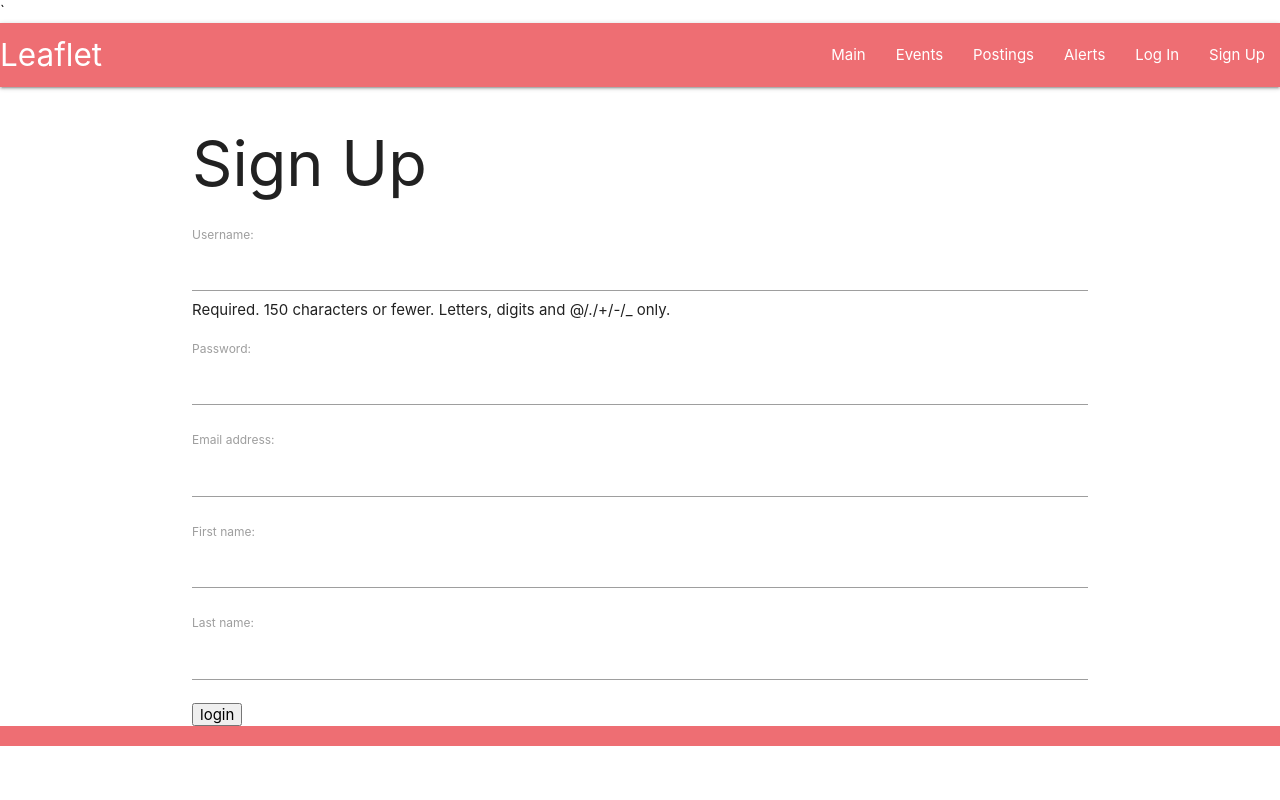
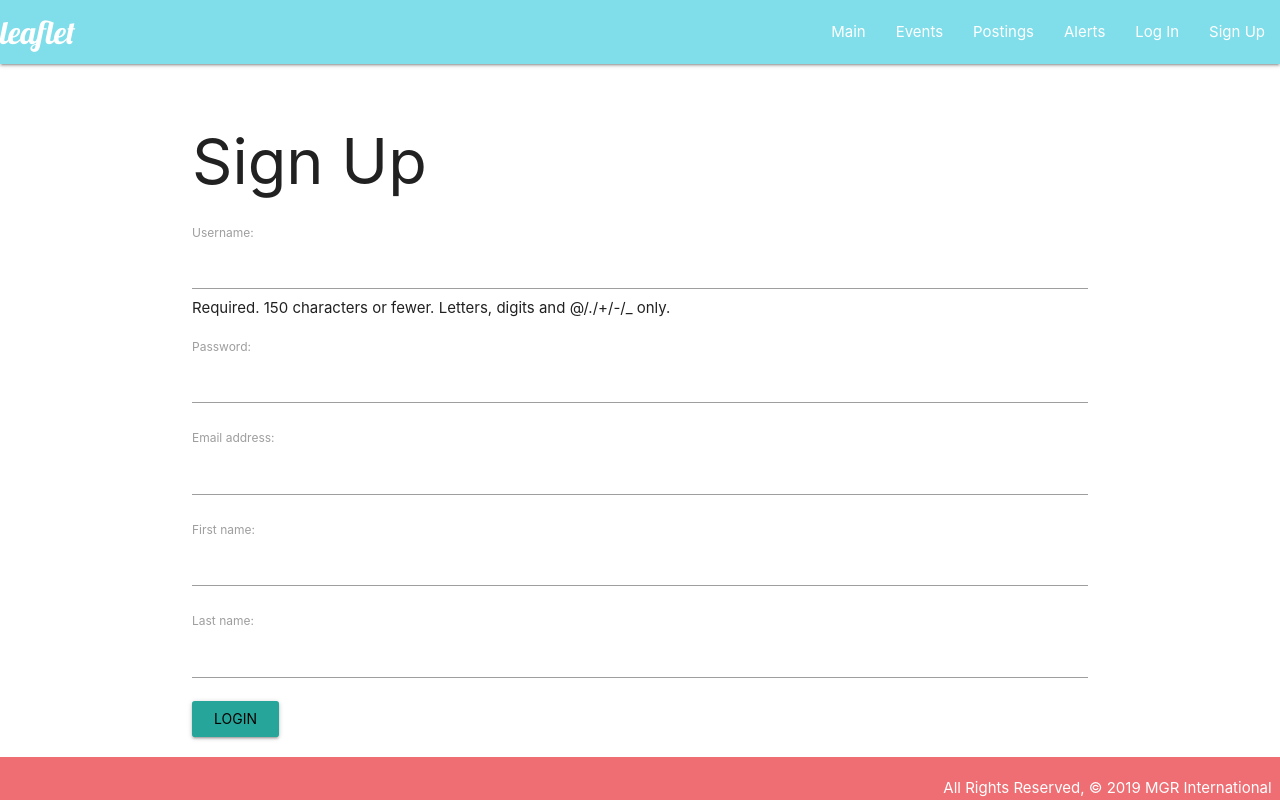
Before and after one commit to weronikaviola/leaflet, a Django app: page /accounts/signup in a window 1280 px wide. Run offline with Django 3.2, Linux system fonts and the light colour scheme; some libraries are stand-ins or nearby versions.

Commit message:
new changes

```diff
--- a/leaflet/main_app/static/css/style.css
+++ b/leaflet/main_app/static/css/style.css
@@ -1,9 +1,24 @@
 body {
     height: 100vh;
+    display: flex;
+    flex-direction: column;
+    justify-content: space-between;
+    align-content: center;
+    align-items: center;
+    width: 100vw;
+}
 
+header {
+    width: 100%;
+}
+
+.title {
+    font-family: 'Lobster', cursive;
+    padding: 20px;
 }
 
 footer {
     padding-top: 0;
     text-align: right;
+    width: 100%;
 }
--- a/leaflet/main_app/static/javascript/main.js
+++ b/leaflet/main_app/static/javascript/main.js
@@ -1,5 +1,5 @@
 // For collapsing side nav
-// document.addEventListener('DOMContentLoaded', function() {
-//     var elems = document.querySelectorAll('.sidenav');
-//     var instances = M.Sidenav.init(elems, options);
-//   });
+document.addEventListener('DOMContentLoaded', function() {
+    var elems = document.querySelectorAll('.sidenav');
+    var instances = M.Sidenav.init(elems, options);
+  });
--- a/leaflet/main_app/templates/base.html
+++ b/leaflet/main_app/templates/base.html
@@ -11,7 +11,8 @@
     <!-- Materialize icons -->
     <link href="https://fonts.googleapis.com/icon?family=Material+Icons" rel="stylesheet">
     <!-- Added jQuery -->
-`
+    <link href="https://fonts.googleapis.com/css?family=Lobster|Roboto" rel="stylesheet">
+    <link rel="stylesheet" href="{% static 'css/style.css' %}">
     <script src="https://ajax.googleapis.com/ajax/libs/jquery/3.3.1/jquery.min.js"></script>
     <!-- Compiled and minified JavaScript -->
     <script src="https://cdnjs.cloudflare.com/ajax/libs/materialize/1.0.0/js/materialize.min.js"></script>
@@ -21,9 +22,8 @@
 <body>
     <header>
         <nav>
-
-            <div class="nav-wrapper">
-                <a href="#" class="brand-logo">Leaflet</a>
+            <div class="cyan lighten-3 nav-wrapper">
+                <a href="#" class="title brand-logo">leaflet</a>
                 <a href="#" data-target="mobile-demo" class="sidenav-trigger"><i class="material-icons">menu</i></a>
                 <ul id="nav-mobile" class="right">
                 {% if user.is_authenticated %}
@@ -57,8 +57,8 @@
         {% block content %}
         {% endblock %}
     </div>
-    <footer class="page-footer">
-        <div class="right">All Rights Reserved, &copy; 2019 MGR International &nbsp;</div>
+    <footer class="darken-3 page-footer">
+        <div class="darken-3 right">All Rights Reserved, &copy; 2019 MGR International &nbsp;</div>
     </footer>
     <script src="https://cdnjs.cloudflare.com/ajax/libs/materialize/0.97.3/js/materialize.min.js"></script>
 </body>
--- a/leaflet/main_app/templates/main_app/alert_confirm_delete.html
+++ b/leaflet/main_app/templates/main_app/alert_confirm_delete.html
@@ -4,7 +4,7 @@
 <h3>Are you sure you want to delete {{ object.title }}</h3>
 <form action="" method="POST">
     {% csrf_token %}
-    <input type="submit" value="Yes - Delete">
+    <input class="btn waves-effect waves-light"type="submit" value="Yes - Delete">
     <a href="{% url 'alerts_details' object.id %}">Cancel</a>
 </form>
 {% endblock %}
--- a/leaflet/main_app/templates/main_app/alert_form.html
+++ b/leaflet/main_app/templates/main_app/alert_form.html
@@ -10,7 +10,7 @@
     <table>
         {{ form.as_table }}
     </table>
-    <input type="submit" value="Add!">
+    <input class="btn waves-effect waves-light" type="submit" value="Add!">
 </form>
 
 
--- a/leaflet/main_app/templates/main_app/event_confirm_delete.html
+++ b/leaflet/main_app/templates/main_app/event_confirm_delete.html
@@ -4,7 +4,7 @@
 <h3>Are you sure you want to delete {{ object.name }}</h3>
 <form action="" method="POST">
     {% csrf_token %}
-    <input type="submit" value="Yes - Delete">
+    <input class="btn waves-effect waves-light" type="submit" value="Yes - Delete">
     <a href="{% url 'events_details' object.id %}">Cancel</a>
 </form>
 {% endblock %}
--- a/leaflet/main_app/templates/main_app/event_form.html
+++ b/leaflet/main_app/templates/main_app/event_form.html
@@ -10,7 +10,7 @@
     <table>
         {{ form.as_table }}
     </table>
-    <input type="submit" value="Add!">
+    <input class="btn waves-effect waves-light" type="submit" value="Add!">
 </form>
 
 
--- a/leaflet/main_app/templates/main_app/event_list.html
+++ b/leaflet/main_app/templates/main_app/event_list.html
@@ -6,9 +6,9 @@
 {% for event in event_list %}
 <h2>{{event.name}}</h2>
 <div>
-        <a href="{% url 'events_update' event.id %}">Edit</a>
-        <a href="{% url 'events_delete' event.id %}">Delete</a>
-    </div>
+    <a href="{% url 'events_update' event.id %}">Edit</a>
+    <a href="{% url 'events_delete' event.id %}">Delete</a>
+</div>
 {% endfor %}
 
 {% endblock %}
--- a/leaflet/main_app/templates/main_app/posting_confirm_delete.html
+++ b/leaflet/main_app/templates/main_app/posting_confirm_delete.html
@@ -4,7 +4,7 @@
 <h3>Are you sure you want to delete {{ object.title }}?</h3>
 <form action="" method="POST">
     {% csrf_token %}
-    <input type="submit" value="Yes - Delete">
+    <input class="btn waves-effect waves-light" type="submit" value="Yes - Delete">
     <a href="{% url 'postings_details' object.id %}">Cancel</a>
 </form>
 {% endblock %}
--- a/leaflet/main_app/templates/main_app/posting_form.html
+++ b/leaflet/main_app/templates/main_app/posting_form.html
@@ -10,7 +10,7 @@
     <table>
         {{ form.as_table }}
     </table>
-    <input type="submit" value="Add!">
+    <input class="btn waves-effect waves-light" type="submit" value="Add!">
 </form>
 
 
--- a/leaflet/main_app/templates/main_app/profile_form.html
+++ b/leaflet/main_app/templates/main_app/profile_form.html
@@ -5,6 +5,6 @@
     <table>
         {{ form.as_table }}
     </table>
-    <input type="submit" value="Submit">
+    <input class="btn waves-effect waves-light"type="submit" value="Submit">
 </form>
 {% endblock %}
--- a/leaflet/main_app/templates/registration/login.html
+++ b/leaflet/main_app/templates/registration/login.html
@@ -6,7 +6,7 @@
 <form action="{% url 'login' %}" method="post">
     {% csrf_token %}
     {{ form }}
-    <input type="submit" value="login">
+    <input class="btn waves-effect waves-light" type="submit" value="login">
     <input type="hidden" name="next" value="{{next}}">
 </form>
 
--- a/leaflet/main_app/templates/registration/signup.html
+++ b/leaflet/main_app/templates/registration/signup.html
@@ -6,7 +6,7 @@
 <form action="{% url 'signup' %}" method="post">
     {% csrf_token %}
     {{ form.as_p }}
-    <input type="submit" value="login">
+    <input class="btn waves-effect waves-light" type="submit" value="login">
 </form>
 
 {% endblock %}
```
Also changed, not shown: leaflet/main_app/static/css/landing.css (added, +26 -0 lines), leaflet/main_app/templates/landing-base.html (added, +34 -0 lines), leaflet/main_app/templates/main_app/landing.html (+16 -1 lines).
